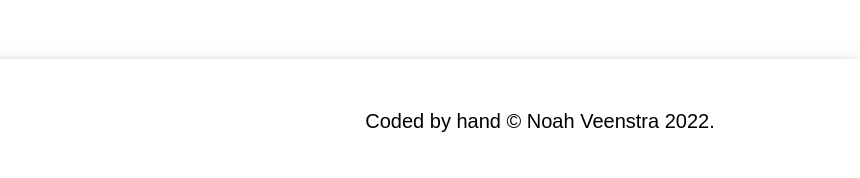
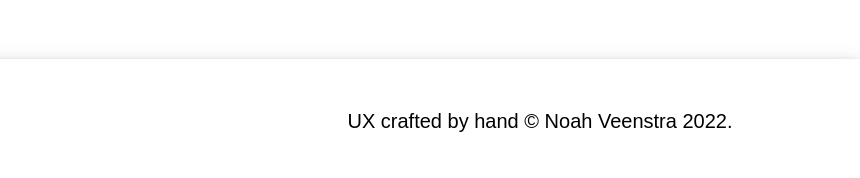
Before and after one commit to noahveenstra/website, a plain HTML site: page case-studies/apple-music.html in a window 1280 px wide. Shown: the part 10782-10960 px from the top of the page, 420-1280 px from the left. Drawn offline with Linux system fonts and the light colour scheme; a web font is replaced by a local one.

Commit message:
new footer moto

```diff
--- a/case-studies/apple-music.html
+++ b/case-studies/apple-music.html
@@ -255,7 +255,7 @@
             </div>
         </div>
         <footer>
-        <p>Coded by hand © Noah Veenstra 2022. </p>
+            <p>UX crafted by hand © Noah Veenstra 2022. </p>
         <div class="social">
             <a href="https://medium.com/@veenstranoah" target="_blank"><img src="/assets/medium-logo.png" alt=""></a>
             <a href="https://www.linkedin.com/in/noahveenstra/" target="_blank"><img src="/assets/linkedin-logo.png"
```
Also changed, not shown: case-studies.html (+1 -1 lines), index.html (+1 -1 lines).
